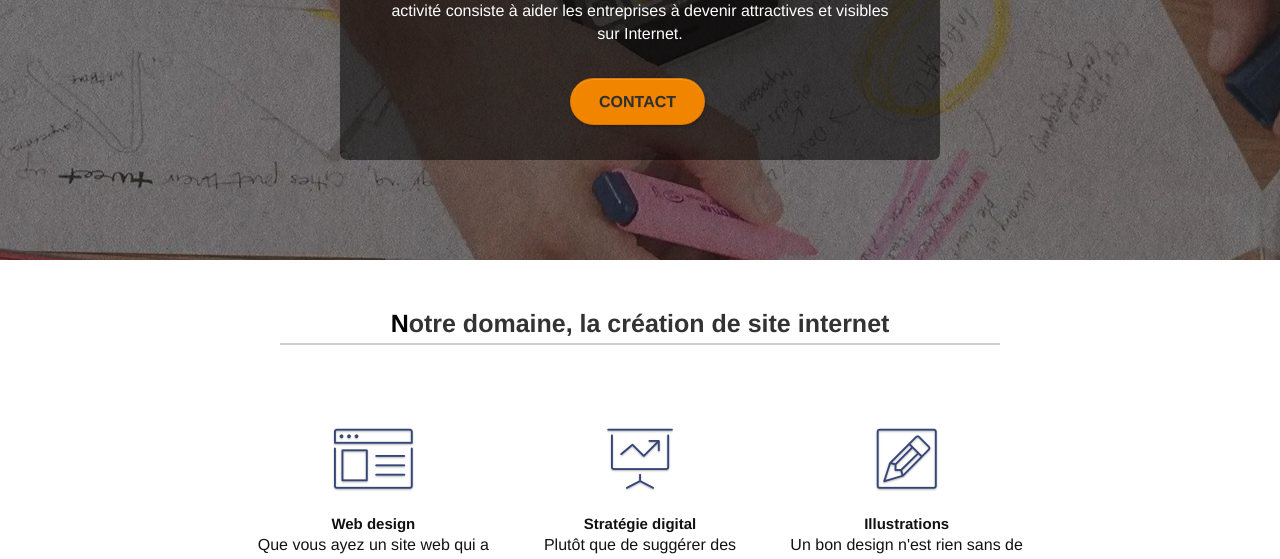
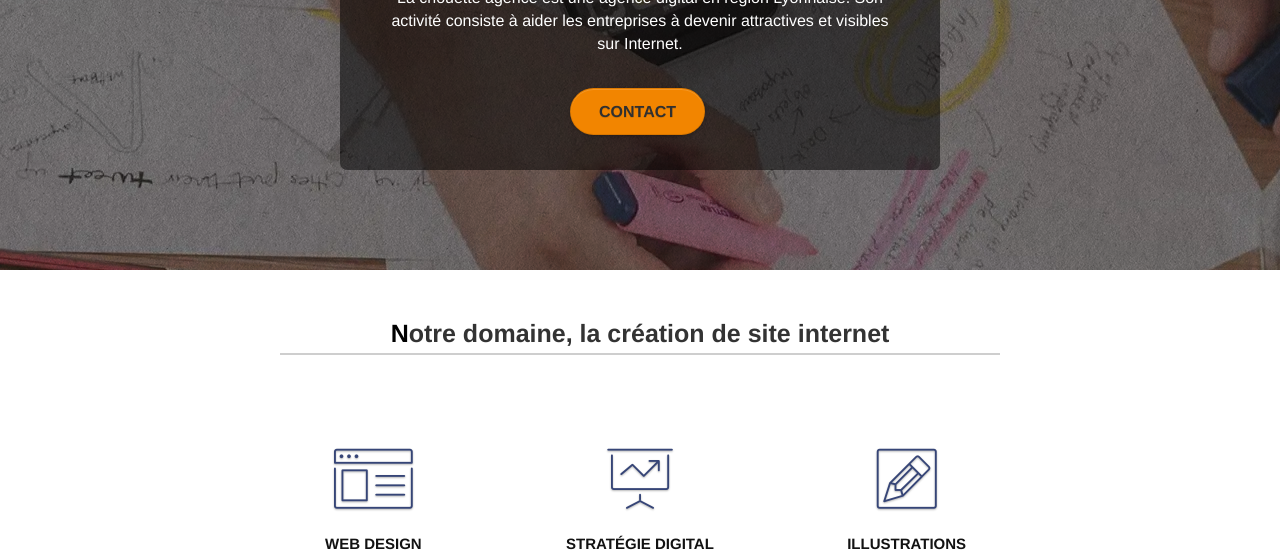
Before and after one commit to loistilma/loistilma_3_07082021, a website built with webpack: page src/pages/index.html in a window 1280 px wide. Shown: the part 352-911 px from the top of the page. Built offline with nearby package versions, Linux system fonts and the light colour scheme; files whose address does not match are found by name.

Commit message:
Fix margin bottom to title

```diff
--- a/src/pages/index.html
+++ b/src/pages/index.html
@@ -31,7 +31,7 @@
 				<div class="text-center">
 					<span class="et-icon-browser sm-shadow icon-dark-slate-blue icons icon-lg"></span>
 				</div>
-				<h3 class="mg-md text-center">
+				<h3 class="mg-md text-center text-uppercase">
 					Web design
 				</h3>
 				<p class="text-center ">
@@ -42,7 +42,7 @@
 				<div class="text-center">
 					<span class="et-icon-presentation sm-shadow icon-dark-slate-blue icons icon-lg"></span>
 				</div>
-				<h3 class="mg-md text-center">
+				<h3 class="mg-md text-center text-uppercase">
 					Stratégie digital
 				</h3>
 				<p class="text-center ">
@@ -53,7 +53,7 @@
 				<div class="text-center">
 					<span class="et-icon-edit sm-shadow icon-dark-slate-blue icons icon-lg"></span>
 				</div>
-				<h3 class="mg-md text-center">
+				<h3 class="mg-md text-center text-uppercase">
 					Illustrations
 				</h3>
 				<p class="text-center ">
--- a/src/shared.css
+++ b/src/shared.css
@@ -579,7 +579,7 @@ h3 {
 }
 
 .h1, .h2, .h3, h1, h2, h3 {
-    margin-bottom: 0px!important;
+    /*margin-bottom: 0px;*/
     margin-top: 0px;
 }
 
```
Also changed, not shown: dist/index.html, dist/styles/shared.css.
